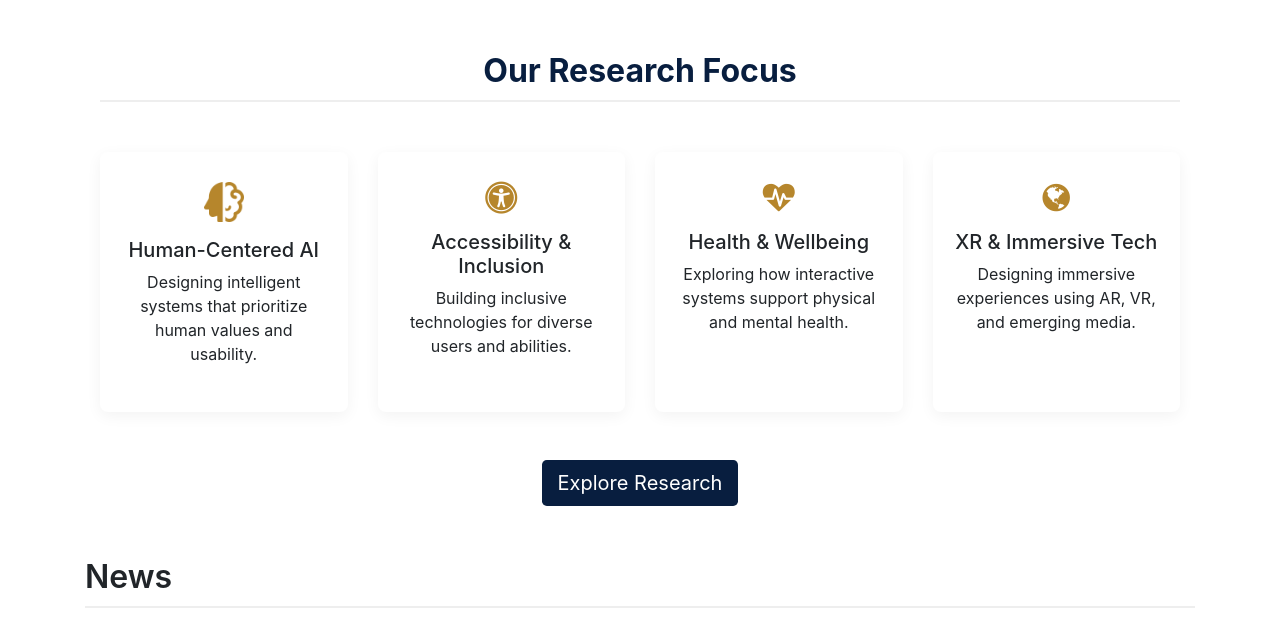
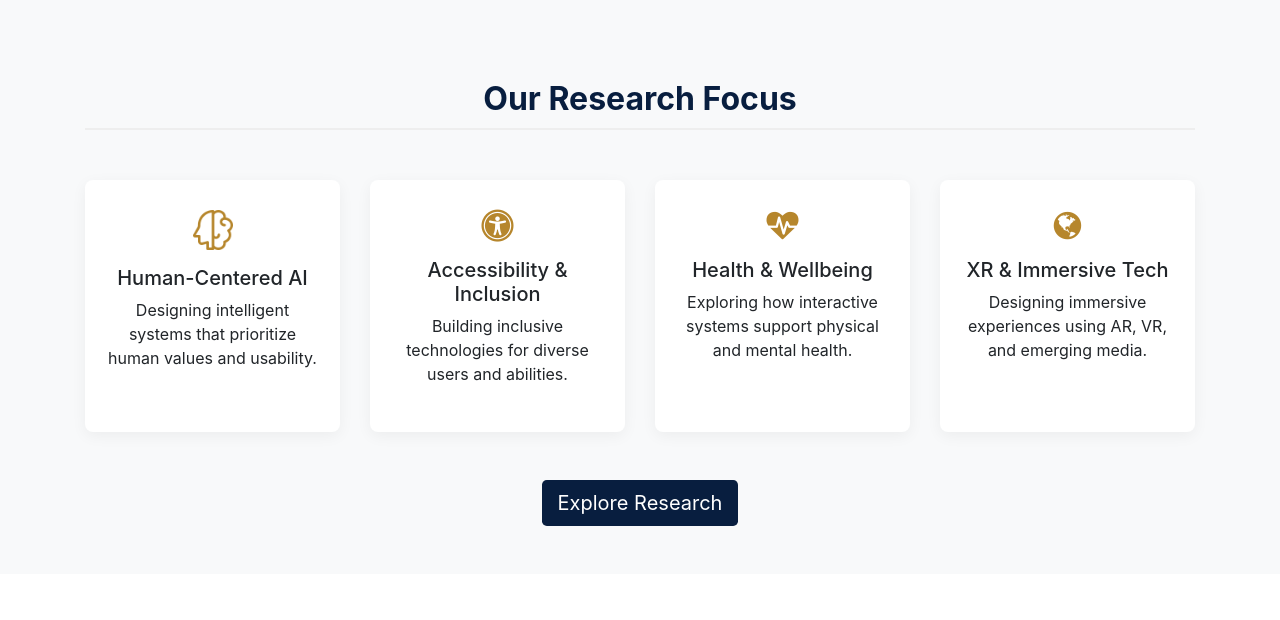
Before and after one commit to FIU-HCI/fiu-hci.github.io, a Jekyll site: the page built from index.html, in a window 1280 px wide, cut to the strip 746-1366 px from the top of the page. Built offline with Jekyll 4.4.1, drawn with Linux system fonts in a browser that asks for light colours; some of the changed text lies outside the part shown.

Commit message:
Fix people section to be more organized, add seminar section and change background color

```diff
--- a/_includes/person.html
+++ b/_includes/person.html
@@ -5,12 +5,21 @@
 
 Usage:
 
-{% for item in site.data.people %}
-    {% assign person = item[1] %}
-    {% if person.role == role.key %}
-        {% include person.html person=person image=true %}
-    {% endif %}
-{% endfor %}
+<div class="people-grid">
+
+    {% for person in site.people %}
+
+        <div class="person-card">
+            <img src="{{ person.photo }}" alt="{{ person.name }}" class="person-photo">
+
+            <h3>{{ person.name }}</h3>
+
+            <p class="person-role">{{ person.role }}</p>
+        </div>
+
+    {% endfor %}
+
+    </div>
 
 Use the image parameter to include or not include an image.
 
--- a/css/group.scss
+++ b/css/group.scss
@@ -297,3 +297,65 @@
     margin: 0 auto 15px auto;
     image-rendering: auto; /* ensures smooth scaling */
 }
+
+.people-grid {
+    display: grid;
+    grid-template-columns: repeat(auto-fit, minmax(180px, 1fr));
+    gap: 30px;
+    margin-top: 40px;
+}
+
+.person-card {
+    text-align: center;
+}
+
+.person-photo {
+    width: 120px;
+    height: 120px;
+    border-radius: 50%;
+    object-fit: cover;
+}
+
+.person-role {
+    font-size: 0.9rem;
+    color: #666;
+}
+
+#people {
+    margin-top: 80px;
+}
+
+#people h3 {
+    margin-top: 40px;
+    margin-bottom: 20px;
+    font-weight: 600;
+}
+
+.person {
+    margin-bottom: 18px;
+}
+
+.person-name {
+    font-size: 16px;
+    font-weight: 600;
+}
+
+.bio {
+    font-size: 14px;
+    color: #666;
+}
+
+.people-section {
+    width: 100vw;
+    margin-left: calc(-50vw + 50%);
+}
+
+.seminar-section {
+    width: 100vw;
+    margin-left: calc(-50vw + 50%);
+}
+
+.research-section {
+    width: 100vw;
+    margin-left: calc(-50vw + 50%);
+}
--- a/index.html
+++ b/index.html
@@ -36,7 +36,7 @@
     </div>
 </section>
 
-<section class="research-section">
+<section class="research-section py-5 bg-light">
     <div class="container">
         <h2 class="section-title">Our Research Focus</h2>
 
@@ -84,27 +84,14 @@
     </div>
 </section>
 
-<section>
-    <h2>News</h2>
-    <ul class="news list-unstyled">
-        {% for post in site.posts limit: site.front_page_news %}
-            {% include news-item.html item=post %}
-        {% endfor %}
-    </ul>
-    {% assign numposts = site.posts | size %}
-    {% if numposts >= 1 %}
-        <p>
-            <span class="fa fa-fw fa-history"></span>
-            <a href="{{ site.base }}/blog.html">Older posts&hellip;</a>
-        </p>
-    {% endif %}
-</section>
 
 
-<div id="people">
-    <h2>People</h2>
+<section id="people" class="people-section">
+    <div class="container">
+        <h2 class="section-title text-center">Our Team</h2>
+
         {% for role-table in page.role-tables %}
-        <section class="people row justify-content-between">
+            <div class="row justify-content-between">
                 {% for role-column in role-table %}
                     <div class="col-md-{{ role-column.width }}">
                         {% for role in role-column.roles %}
@@ -112,6 +99,38 @@
                         {% endfor %}
                     </div>
                 {% endfor %}
-        </section>
+            </div>
         {% endfor %}
     </div>
+</section>
+
+<!-- Upcoming Seminars -->
+<section id="seminars" class="seminar-section py-5 bg-light">
+    <div class="container">
+        <h2 class="section-title text-center">Upcoming Seminars</h2>
+        <p class="text-center text-muted">
+            This section is a work in progress. Seminar details will be added soon!
+        </p>
+    </div>
+</section>
+
+<!-- News Section -->
+<section class="news-section">
+    <div class="container">
+        <h2 class="section-title">News</h2>
+
+        <ul class="news list-unstyled">
+            {% for post in site.posts limit: site.front_page_news %}
+                {% include news-item.html item=post %}
+            {% endfor %}
+        </ul>
+
+        {% assign numposts = site.posts | size %}
+        {% if numposts >= 1 %}
+        <p>
+            <span class="fa fa-fw fa-history"></span>
+            <a href="{{ site.base }}/blog.html">Older posts…</a>
+        </p>
+        {% endif %}
+    </div>
+</section>
```
Also changed, not shown: other parts of index.html (+4 -4 lines), _includes/role-people.html (line endings or trailing spaces), img/brain.png, img/people/icons8-human-brain-96-2.png (added). Lines whose indentation alone changed are shown as unchanged.
